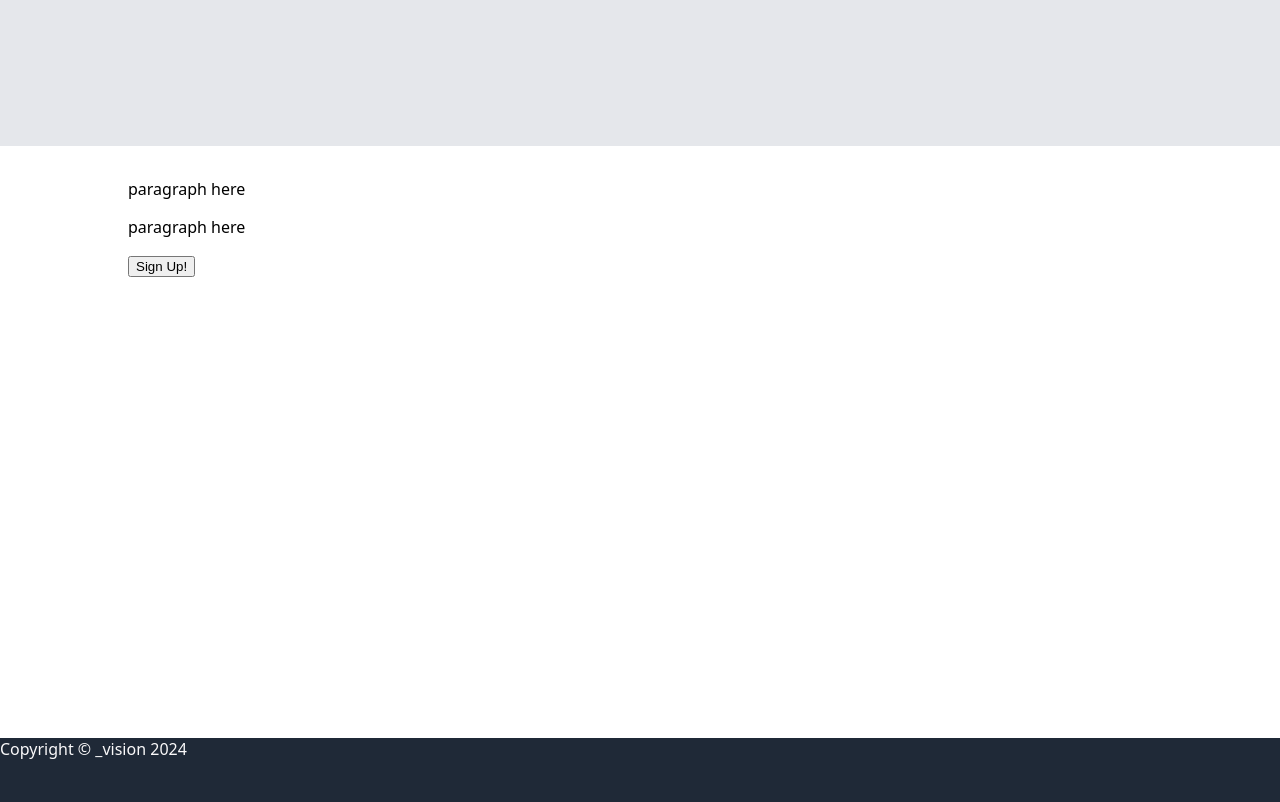
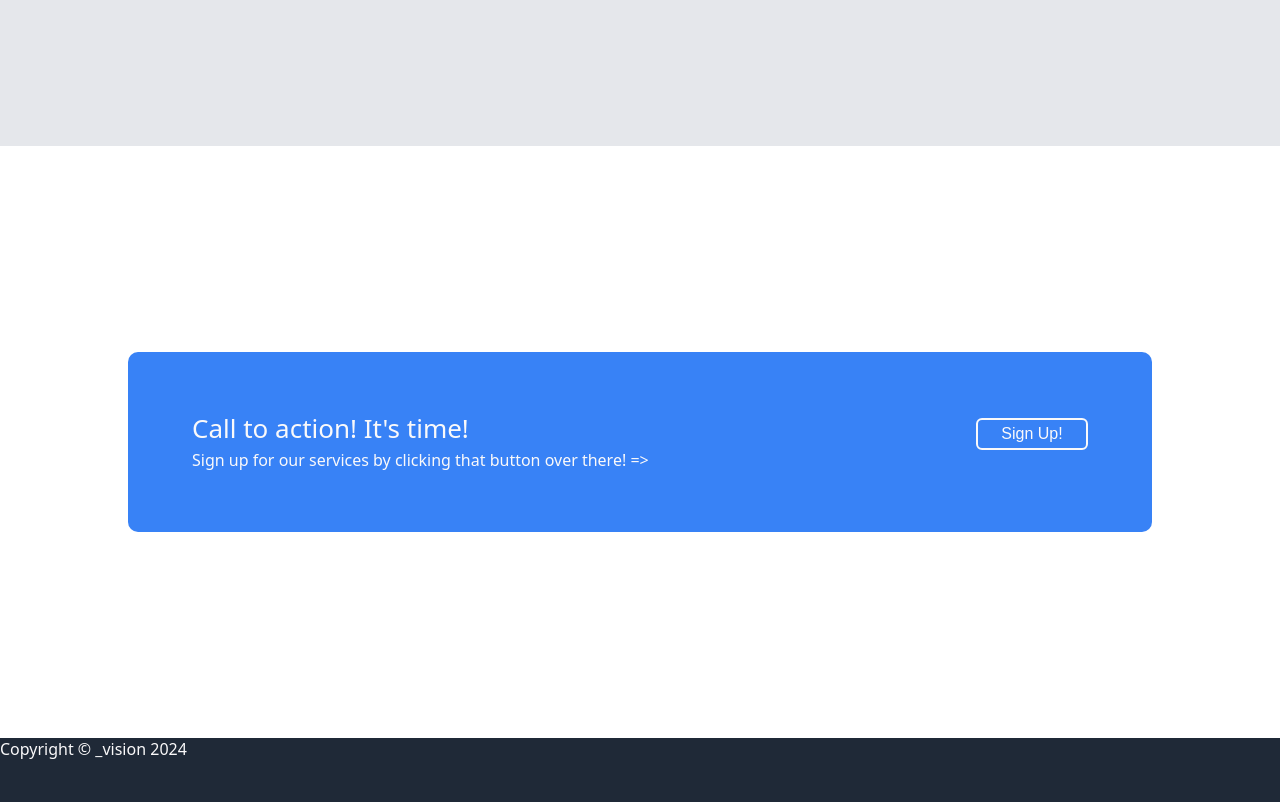
Before and after one commit to shefroyrowe/Landing_page, a plain HTML site: page index.html in a window 1280 px wide. Shown: the part 1626-2428 px from the top of the page. Drawn offline with Linux system fonts and the light colour scheme.

Commit message:
add easter egg image credits to readme.md, add complete styling and content to 'section' three

```diff
--- a/index.html
+++ b/index.html
@@ -75,10 +75,12 @@ Read more at
     <section>
         <div id="call-to-action">
             <span>
-                <p>paragraph here</p>
-                <p>paragraph here</p>
+                <p>Call to action! It's time!</p>
+                <p>Sign up for our services by clicking that button over there! =></p>
             </span>
-            <button type="button">Sign Up!</button>
+            <span>
+                <button type="button">Sign Up!</button>
+            </span>
         </div>
     </section>
 
--- a/style.css
+++ b/style.css
@@ -42,7 +42,9 @@ nav,
 nav #nav-links ul,
 #hero,
 section,
-#cards {
+#cards,
+#call-to-action,
+#call-to-action span:nth-child(2) {
     display: flex;
 }
 
@@ -62,14 +64,19 @@ nav #nav-links ul li {
 #logo a {
     text-decoration: none;
     color: inherit;
+    transition: 300ms;
+}
+
+#logo {
+    font-size: 26px;
+}
+
+#logo a:hover {
+    color: red;
 }
 
 nav #nav-links ul li a:hover {
-   border-bottom: 2px solid var(--text-color3);
-}
-
-#logo {
-    font-size: 24px;
+   border-bottom: 2px solid red;
 }
 
 #hero {
@@ -90,8 +97,8 @@ nav #nav-links ul li a:hover {
     color: var(--text-color2);
 }
 
-#hero-text-div button {
-    position: absolute;
+#hero-text-div button,
+#call-to-action button {
     margin-top: 1rem;
     height: 2rem;
     width: 7rem;
@@ -118,8 +125,12 @@ section:nth-of-type(2)
     color: var(--text-color4);
 }
 
+section:nth-of-type(1),
+section:nth-of-type(3) {
+    background-color: #ffffff;
+}
+
 section:nth-of-type(1) {
-    background-color: #ffffff;
     flex-direction: column;
     align-items: center;
     justify-content: center;
@@ -168,6 +179,39 @@ section:nth-of-type(2) a {
     text-decoration-thickness: 2px;
    }
 
+   /*section 3*/
+   section:nth-of-type(3) {
+    justify-content: center;
+    align-items: center;
+   }
+
+   #call-to-action {
+    padding: 4rem;
+    padding-top: 2rem;
+    width: 90%;
+    height: 15%;
+    color: var(--text-color1);
+    background-color: var(--text-color3);
+    border-radius: 10px;
+    justify-content: space-between;
+   }
+
+   #call-to-action p:nth-child(1) {
+    font-size: 26px;
+    font-weight: 400;
+    margin-bottom: -0.5em;
+   }
+
+   #call-to-action span:nth-child(2) {
+    justify-content: center;
+    align-items: center;
+    font-size: 18px;
+   }
+
+   #call-to-action button {
+    border: 2px solid var(--text-color1);
+   }
+
 footer {
     height: 4rem;
 }
```
Also changed, not shown: 1 other file.
